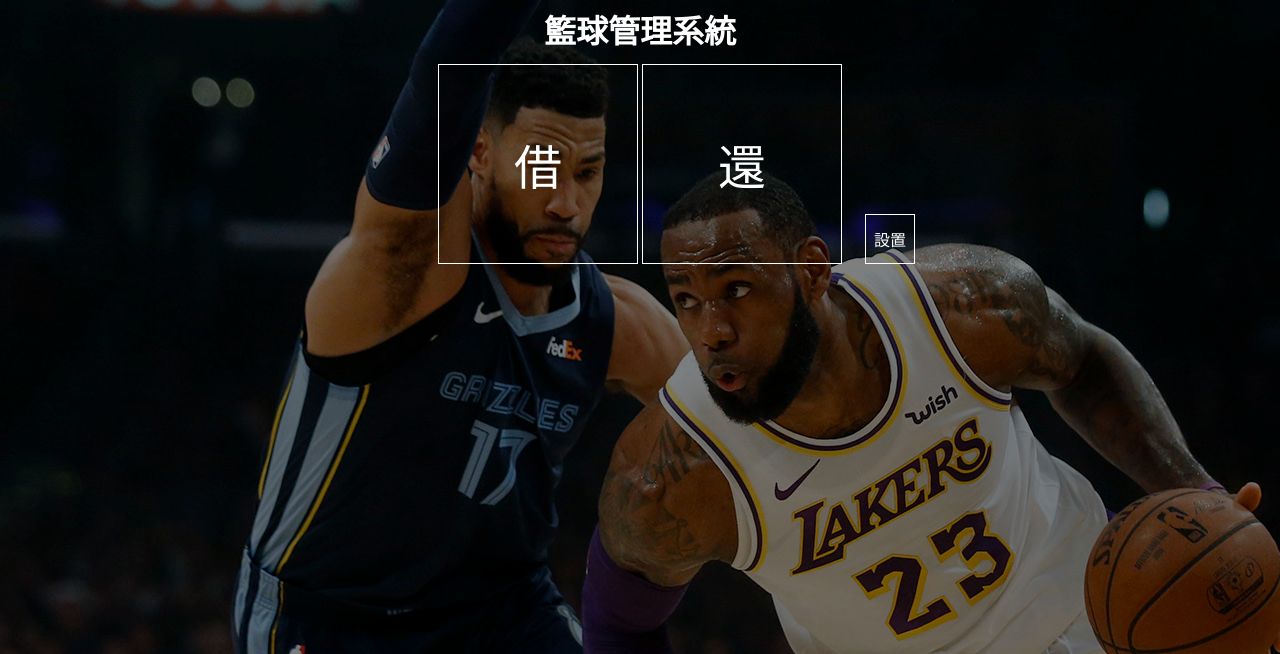
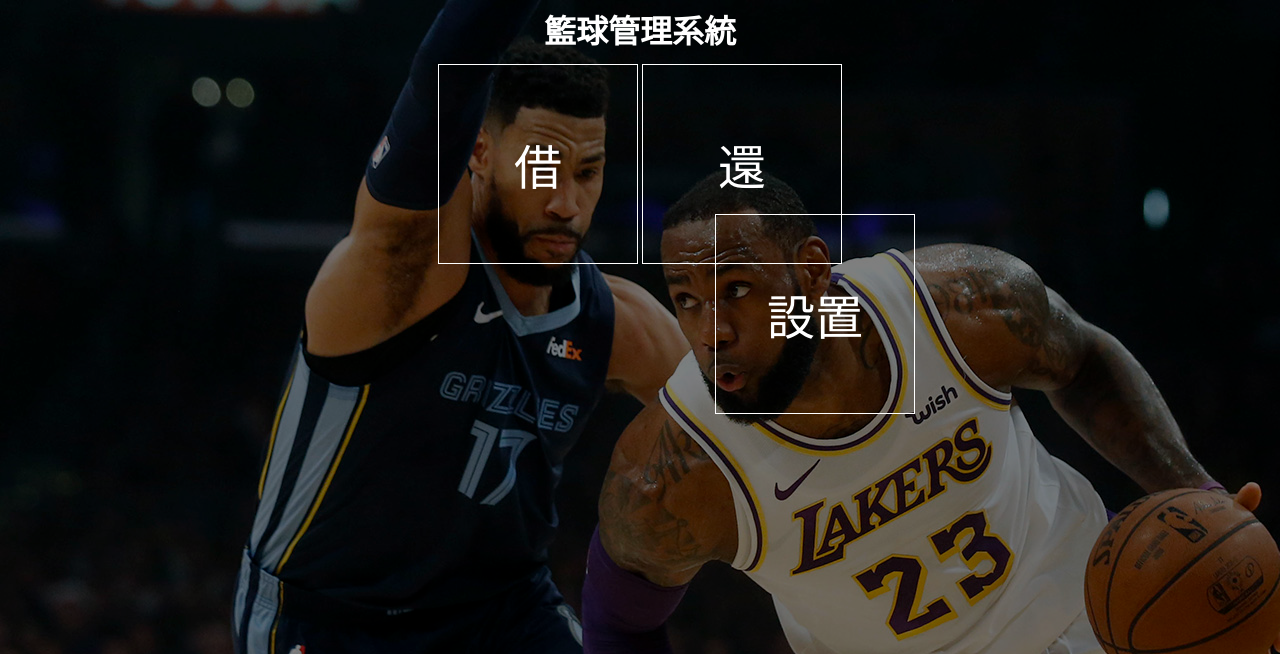
Before and after one commit to rootadminWalker/Rpi-app, a Flask app: page / in a window 1280 px wide. Shown: the top 654 px of the page. Run offline with Flask 2, Linux system fonts and the light colour scheme; data that the repository does not hold is empty.

Commit message:
change css a css

```diff
--- a/Rpi-webfiles/static/css/style.css
+++ b/Rpi-webfiles/static/css/style.css
@@ -41,7 +41,7 @@ h1 {
     transition: all 0.5s ease;
 }
 
-#main .setting {
+.setting {
 	width: 50px;
 	height: 50px;
 	font-size: 16px;
```
